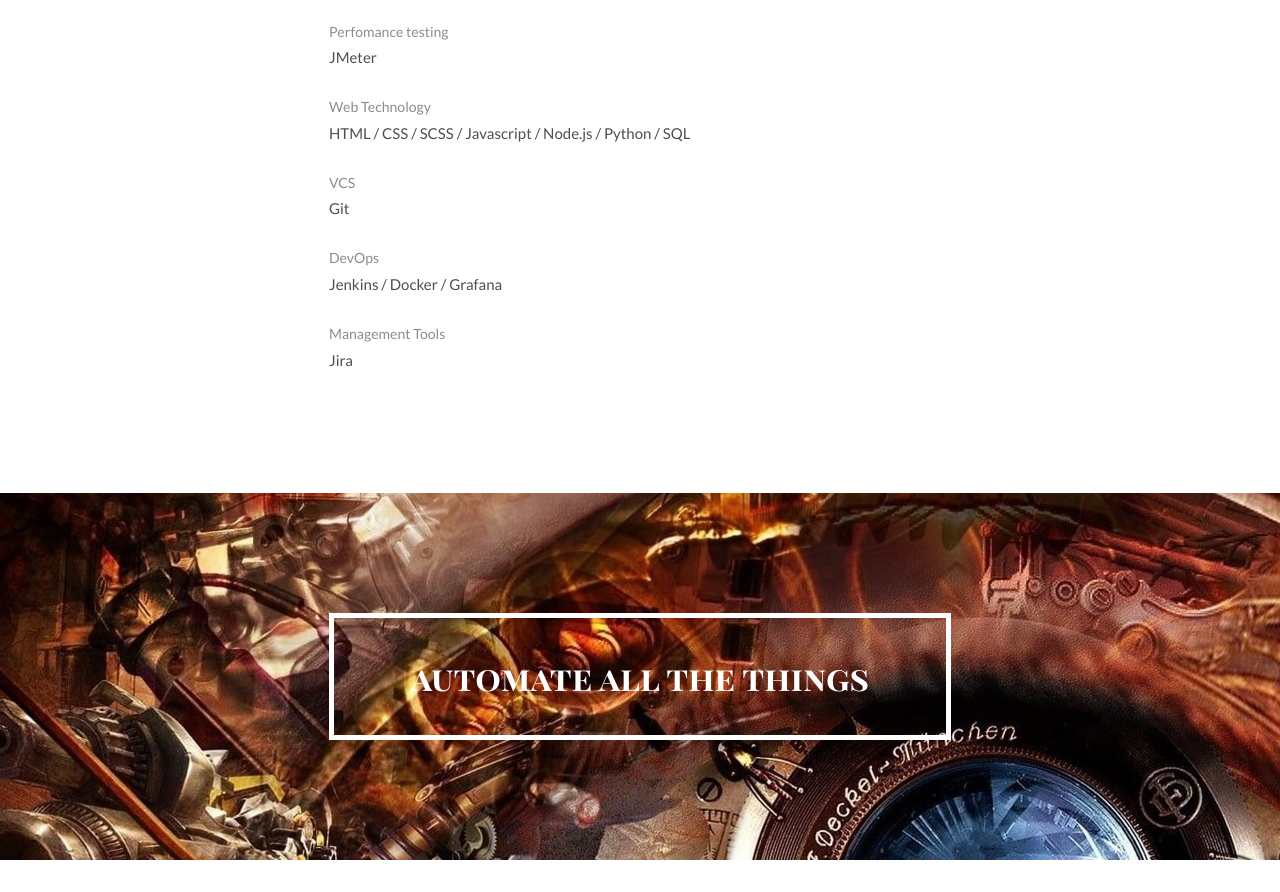
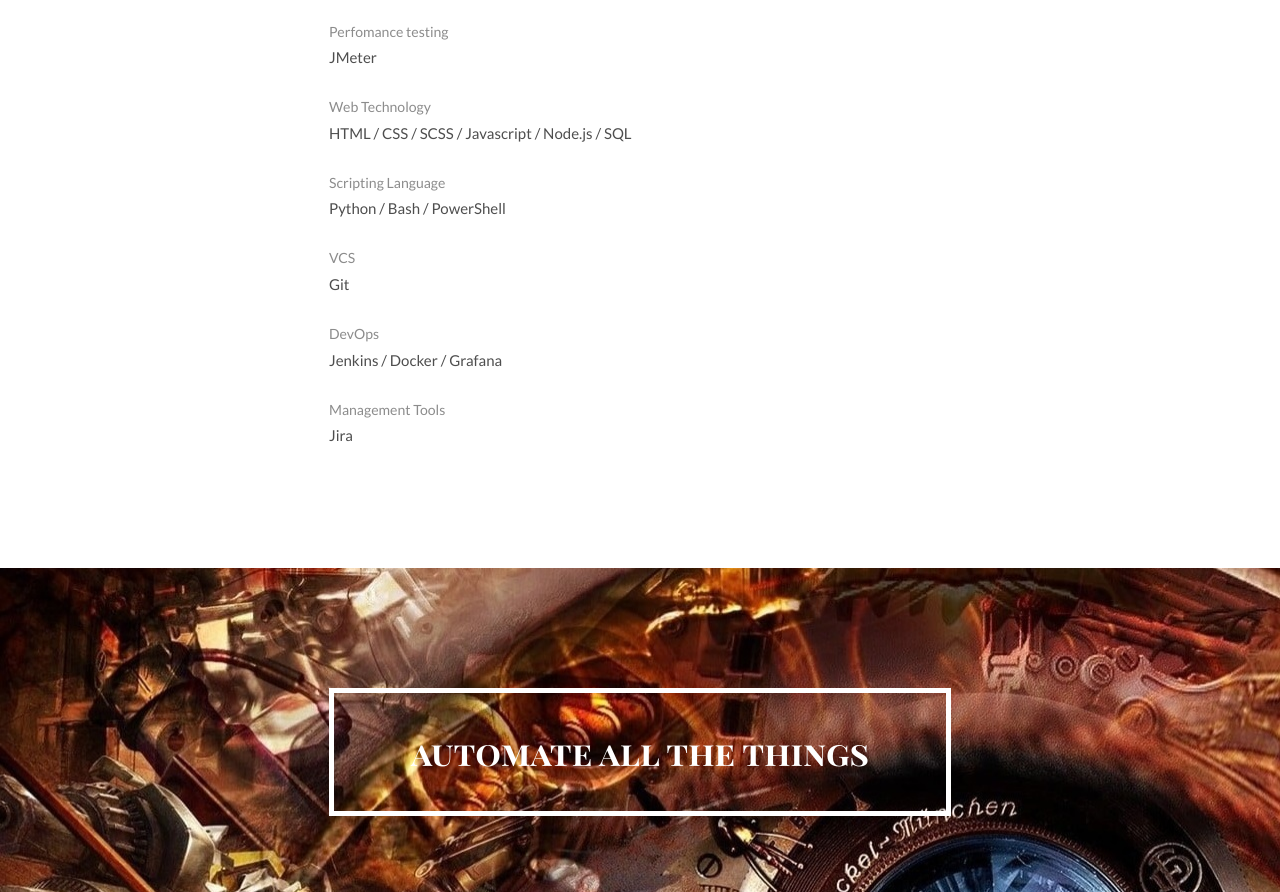
Before and after one commit to vierhein/my-page, a plain HTML site: page index.html in a window 1280 px wide. Shown: the part 2200-3092 px from the top of the page. Drawn offline with Linux system fonts and the light colour scheme.

Commit message:
add info skill

```diff
--- a/index.html
+++ b/index.html
@@ -141,7 +141,11 @@
 			</ul>
 			<ul class="skill-list list-flat">
 				<li>Web Technology</li>
-				<li>HTML / CSS / SCSS / Javascript / Node.js / Python / SQL</li>
+				<li>HTML / CSS / SCSS / Javascript / Node.js / SQL</li>
+			</ul>
+			<ul class="skill-list list-flat">
+				<li>Scripting Language</li>
+				<li>Python / Bash / PowerShell</li>
 			</ul>
 			<ul class="skill-list list-flat">
 				<li>VCS</li>
```
